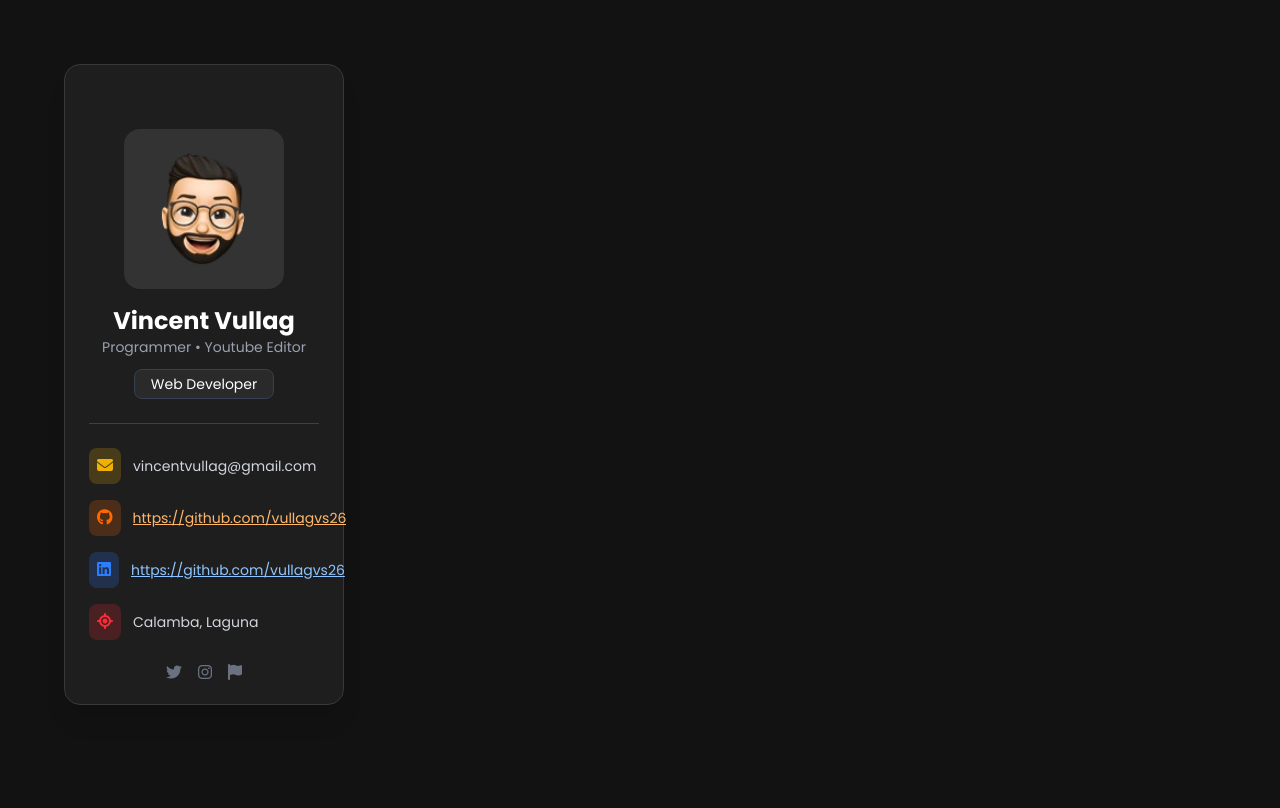
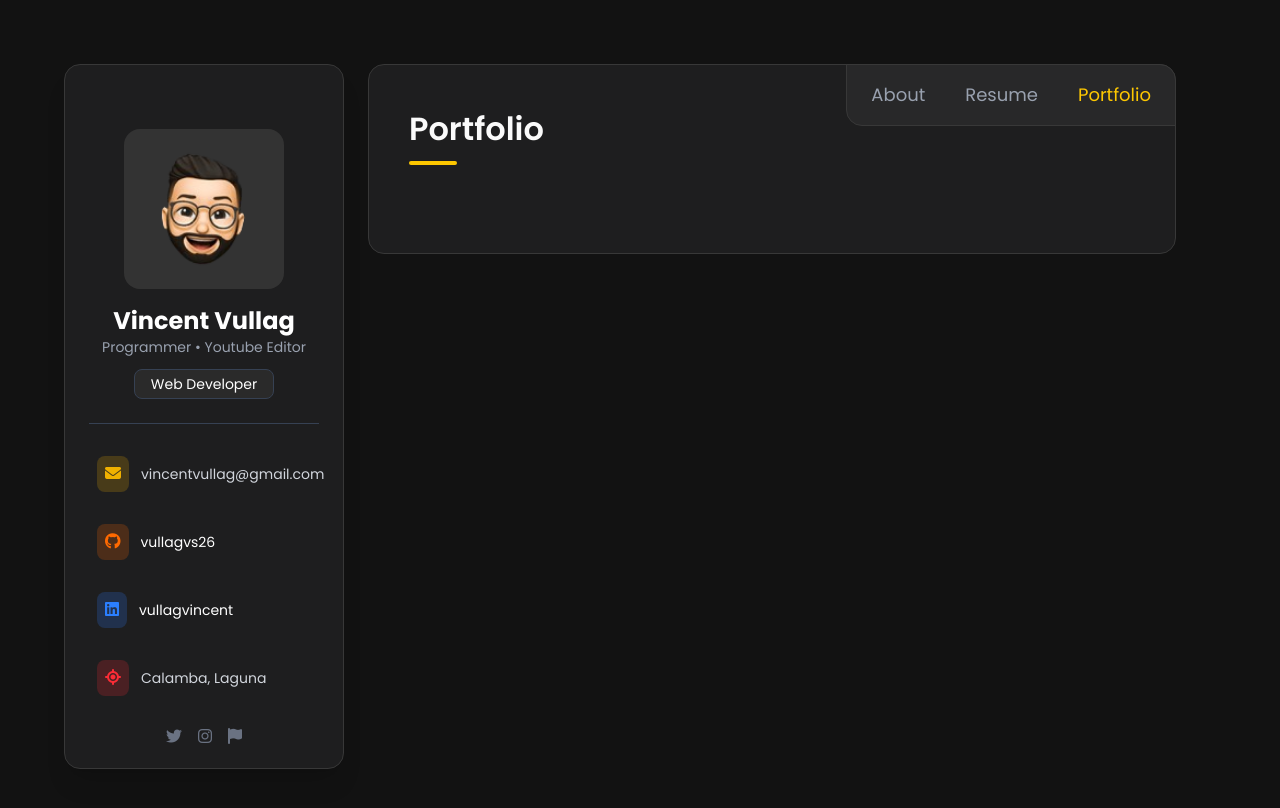
Before and after one commit to vullagvs26/vincent-portfolio, a Vue app: page /portfolio in a window 1280 px wide. Shown: the top 808 px of the page. Built offline with nearby package versions, Linux system fonts and the light colour scheme.

Commit message:
Adding Portfolio Nav

```diff
--- a/src/components/ServiceCard.vue
+++ b/src/components/ServiceCard.vue
@@ -1,7 +1,7 @@
 <template>
   <div class="bg-[#1a1a1a] p-4 md:p-6 rounded-lg border border-[#383838] hover:border-yellow-400 transition">
     <div class="flex items-center gap-3 md:gap-4 mb-3 md:mb-4">
-      <div class="bg-yellow-500/20 p-2 md:p-3 rounded-lg flex-shrink-0">
+      <div class="bg-yellow-500/20 p-2 md:p-3 rounded-lg shrink-0">
         <i :class="`fas ${icon} text-yellow-400 text-lg md:text-2xl`"></i>
       </div>
       <h3 class="text-lg md:text-xl font-semibold">{{ title }}</h3>
--- a/src/components/Sidebar.vue
+++ b/src/components/Sidebar.vue
@@ -30,47 +30,61 @@
     <div
       class="w-full space-y-4 text-xs md:text-sm flex flex-col items-center md:items-center lg:items-start"
     >
-      <div class="flex items-center space-x-3">
-        <span class="bg-yellow-500/20 p-2 rounded-lg flex-shrink-0">
+      <a href="mailto:vincentvullag@gmail.com" class="block">
+        <div
+          class="flex items-center space-x-3 cursor-pointer p-2 rounded-lg hover:bg-yellow-500/20 transition"
+        >
+          <span class="bg-yellow-500/20 p-2 rounded-lg shrink-0">
             <i class="fas fa-envelope text-yellow-500 text-sm md:text-base"></i>
           </span>
           <span class="text-gray-300 truncate">vincentvullag@gmail.com</span>
         </div>
+      </a>
 
-      <div class="flex items-center space-x-3">
-        <span class="bg-orange-500/20 p-2 rounded-lg flex-shrink-0">
-          <i class="fab fa-github text-orange-500 text-sm md:text-base"></i>
-        </span>
       <a
-          class="text-orange-300 truncate underline"
         href="https://github.com/vullagvs26"
         target="_blank"
         rel="noopener noreferrer"
         aria-label="GitHub profile"
-          >https://github.com/vullagvs26</a
+        class="block"
       >
+        <div
+          class="flex items-center space-x-3 cursor-pointer p-2 rounded-lg hover:bg-orange-500/20 transition"
+        >
+          <span class="bg-orange-500/20 p-2 rounded-lg shrink-0">
+            <i class="fab fa-github text-orange-500 text-sm md:text-base"></i>
+          </span>
+          <span class="truncate">vullagvs26</span>
         </div>
+      </a>
 
-      <div class="flex items-center space-x-3">
-        <span class="bg-blue-500/20 p-2 rounded-lg flex-shrink-0">
+      <a
+        href="https://linkedin.com/in/vullagvincent"
+        target="_blank"
+        rel="noopener noreferrer"
+        aria-label="LinkedIn profile"
+        class="block"
+      >
+        <div
+          class="flex items-center space-x-3 cursor-pointer p-2 rounded-lg hover:bg-blue-500/20 transition"
+        >
+          <span class="bg-blue-500/20 p-2 rounded-lg shrink-0">
             <i class="fab fa-linkedin text-blue-500 text-sm md:text-base"></i>
           </span>
-        <a
-          class="text-blue-300 truncate underline"
-          href="https://linkedin.com/in/vullagvs26"
-          target="_blank"
-          rel="noopener noreferrer"
-          aria-label="GitHub profile"
-          >https://github.com/vullagvs26</a
+          <span class="truncate">vullagvincent</span>
+        </div>
+      </a>
+
+      <a href="https://maps.app.goo.gl/29G2WACXWX9gcyFR9" target="_blank" class="block">
+        <div
+          class="flex items-center space-x-3 cursor-pointer p-2 rounded-lg hover:bg-red-500/20 transition"
         >
-      </div>
-
-      <div class="flex items-center space-x-3">
-        <span class="bg-red-500/20 p-2 rounded-lg flex-shrink-0">
+          <span class="bg-red-500/20 p-2 rounded-lg shrink-0">
             <i class="fas fa-location-crosshairs text-red-500 text-sm md:text-base"></i>
           </span>
           <span class="text-gray-300 truncate">Calamba, Laguna</span>
         </div>
+      </a>
     </div>
 
     <!-- Footer icons -->
--- a/src/components/TopNav.vue
+++ b/src/components/TopNav.vue
@@ -1,16 +1,23 @@
 <template>
   <nav class="flex justify-end px-10 py-6 text-lg space-x-10">
     <router-link to="/" v-slot="{ isActive }">
-      <button :class="isActive ? 'text-yellow-400' : 'text-gray-400 hover:text-yellow-400'">
+      <button
+        :class="isActive ? 'text-yellow-400' : 'text-gray-400 hover:text-yellow-400'"
+      >
         About
       </button>
     </router-link>
     <router-link to="/resume" v-slot="{ isActive }">
-      <button :class="isActive ? 'text-yellow-400 border-b-2 border-yellow-400 pb-1' : 'text-gray-400 hover:text-yellow-400'">
+      <button
+        :class="
+          isActive
+            ? 'text-yellow-400 border-b-2 border-yellow-400 pb-1'
+            : 'text-gray-400 hover:text-yellow-400'
+        "
+      >
         Resume
       </button>
     </router-link>
-    <button class="text-gray-400 hover:text-yellow-400">Portfolio</button>
 
   </nav>
 </template>
--- a/src/views/About.vue
+++ b/src/views/About.vue
@@ -19,8 +19,15 @@
           Resume
         </button>
       </router-link>
+      <router-link to="/portfolio" v-slot="{ isActive }">
+        <button
+          :class="isActive ? 'text-yellow-400' : 'text-gray-400 hover:text-yellow-400'"
+        >
+          Portfolio
+        </button>
+      </router-link>
 
-      <button class="text-gray-400 hover:text-yellow-400">Portfolio</button>
+
     </nav>
 
     <!-- Main Container -->
@@ -70,22 +77,22 @@
           />
           <ServiceCard
             icon="fa-mobile-alt"
-            title="Mobile Apps"
+            title="Virtual Assistant"
             description="Professional development of applications for iOS and Android."
           />
           <ServiceCard
             icon="fa-camera"
-            title="Youtube"
+            title="Youtube Editor"
             description="I make high-quality photos of any category at a professional level."
           />
         </div>
       </section>
 
-      <!-- Testimonials -->
+      <!-- My Tools -->
       <section>
-        <h2 class="text-2xl md:text-3xl font-bold mb-6 md:mb-8">Testimonials</h2>
+        <h2 class="text-2xl md:text-3xl font-bold mb-6 md:mb-8">My Tools</h2>
         <div class="text-gray-300">
-          <!-- Add testimonials here -->
+          <!-- Add Tools here -->
         </div>
       </section>
     </div>
--- /dev/null
+++ b/src/views/Portfolio.vue
@@ -0,0 +1,49 @@
+<template>
+  <div class="md:px-10 pb-20 relative">
+    <!-- Navigation -->
+    <nav
+      class="absolute top-0 right-10 flex justify-end md:gap-10 text-sm md:text-lg bg-[#282829] border border-[#383838] rounded-tr-2xl rounded-bl-2xl px-6 py-4"
+    >
+      <router-link to="/" v-slot="{ isActive }">
+        <button
+          :class="isActive ? 'text-yellow-400' : 'text-gray-400 hover:text-yellow-400'"
+        >
+          About
+        </button>
+      </router-link>
+
+      <router-link to="/resume" v-slot="{ isActive }">
+        <button
+          :class="isActive ? 'text-yellow-400' : 'text-gray-400 hover:text-yellow-400'"
+        >
+          Resume
+        </button>
+      </router-link>
+
+      <router-link to="/portfolio" v-slot="{ isActive }">
+        <button
+          :class="isActive ? 'text-yellow-400' : 'text-gray-400 hover:text-yellow-400'"
+        >
+          Portfolio
+        </button>
+      </router-link>
+    </nav>
+
+    <!-- Main Container -->
+    <div class="bg-[#1E1E1F] border border-[#383838] rounded-2xl p-6 md:p-10">
+      <!-- Title -->
+      <div class="mb-8 md:mb-12">
+        <h1 class="font-poppins font-semibold text-[32px] text-[#FAFAFA] leading-normal">
+          Portfolio
+        </h1>
+        <div class="h-1 w-12 bg-yellow-400 mt-2 rounded"></div>
+      </div>
+
+
+    </div>
+  </div>
+</template>
+
+<script setup>
+import ServiceCard from "../components/ServiceCard.vue";
+</script>
--- a/src/views/Resume.vue
+++ b/src/views/Resume.vue
@@ -18,13 +18,17 @@
           Resume
         </button>
       </router-link>
-      <button class="text-gray-400 hover:text-yellow-400 hidden sm:block">
-        Portfolio
-      </button>
+      <router-link to="/portfolio" v-slot="{ isActive }">
+        <button
+          :class="isActive ? 'text-yellow-400' : 'text-gray-400 hover:text-yellow-400'"
+        >
+          Portfolio
+        </button>
+      </router-link>
     </nav>
 
     <!-- Main Container with background and border -->
-    <div class="bg-[#1E1E1F] border border-[#383838] rounded-2xl p-6 md:p-10 ">
+    <div class="bg-[#1E1E1F] border border-[#383838] rounded-2xl p-6 md:p-10">
       <!-- Page Title -->
       <div class="mb-8 md:mb-12">
         <h1 class="text-3xl md:text-5xl font-bold flex items-center gap-2 md:gap-3">
```
Also changed, not shown: src/main.js (+13 -11 lines). Lines whose indentation alone changed are shown as unchanged.
